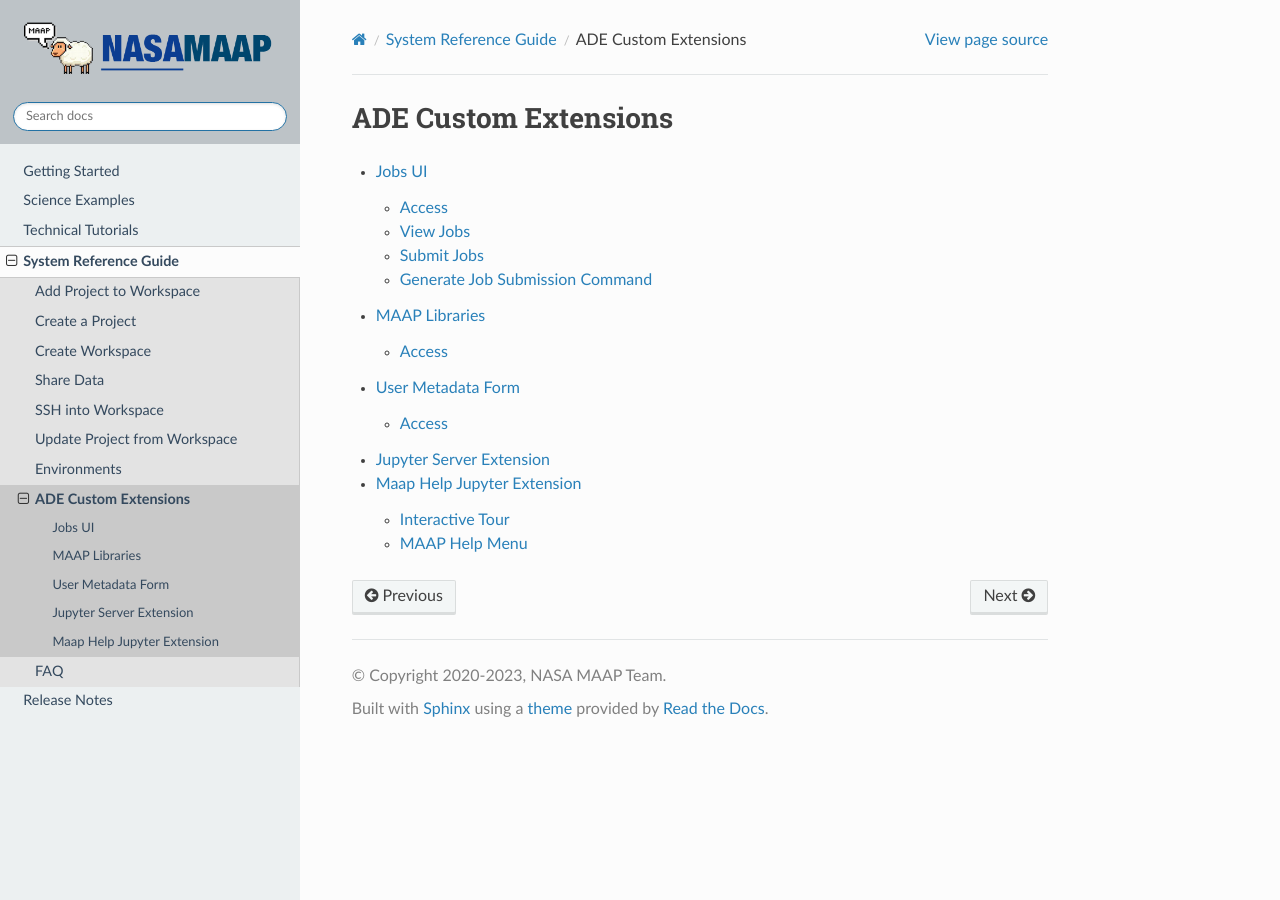
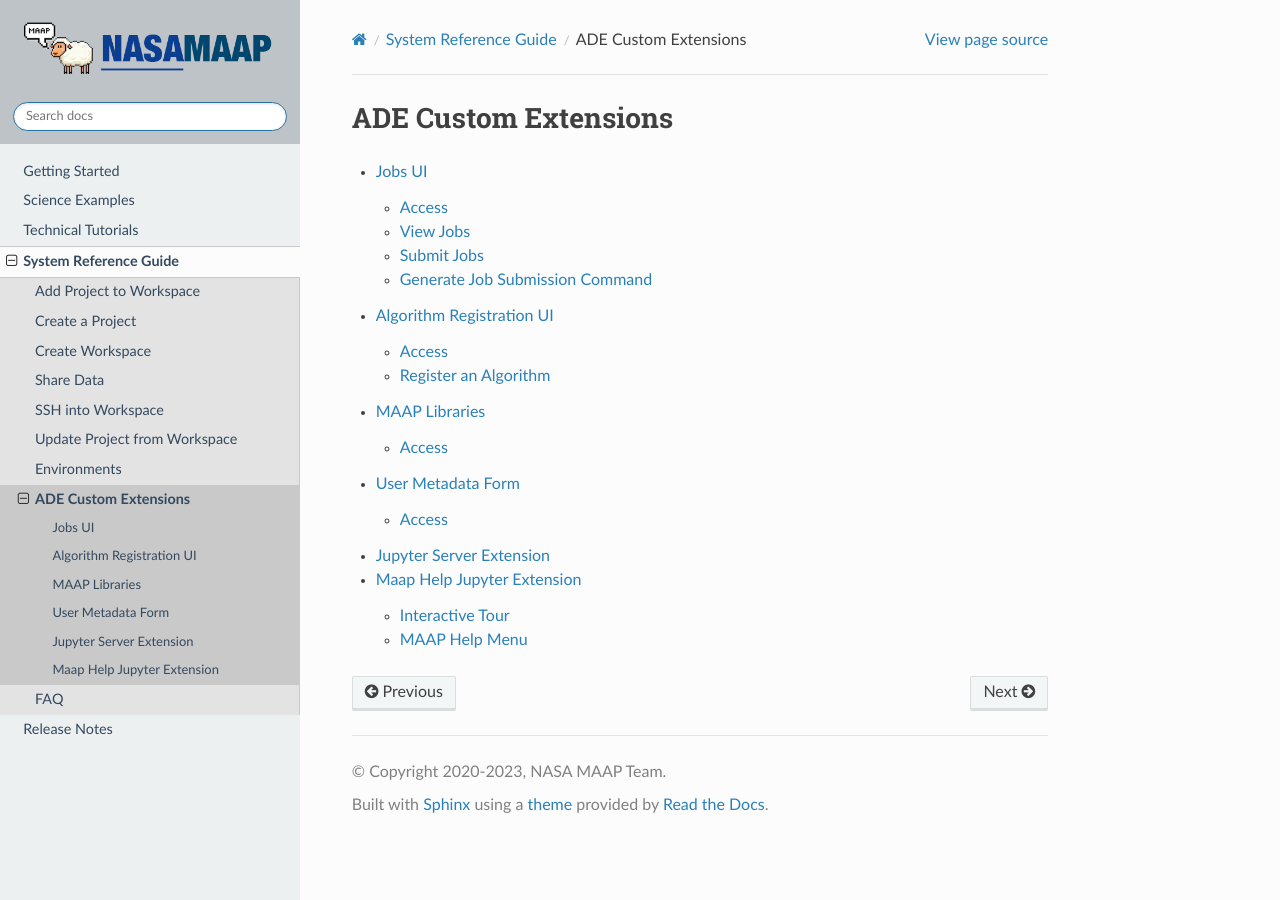
Before and after one commit to MAAP-Project/maap-documentation, a Sphinx documentation site: the page built from docs/source/system_reference_guide/ade_custom_extensions.rst, in a window 1280 px wide. Built offline with Sphinx 7.4.7 and the Read the Docs theme 2.0.0, drawn with Linux system fonts in a browser that asks for light colours; pages that are not in the unit, such as notebooks, are missing from menus.

Commit message:
add algorithm registration reference page

```diff
--- a/docs/source/system_reference_guide/ade_custom_extensions.rst
+++ b/docs/source/system_reference_guide/ade_custom_extensions.rst
@@ -4,6 +4,7 @@ ADE Custom Extensions
 .. toctree::
 
    ade_custom_extensions/jobsui.ipynb
+   ade_custom_extensions/algorithm_registration.ipynb
    ade_custom_extensions/maap_libs.ipynb
    ade_custom_extensions/umf.ipynb
    ade_custom_extensions/jupyter_server.ipynb
```
Also changed, not shown: docs/source/release_notes.rst (+4 -4 lines), docs/source/_static/algo_reg/algo_reg_access.png (added), docs/source/_static/algo_reg/algo_reg_reg_ci.png (added), docs/source/_static/algo_reg/algo_reg_reg_general.png (added), docs/source/_static/algo_reg/algo_reg_reg_inputs.png (added), docs/source/system_reference_guide/ade_custom_extensions/algorithm_registration.ipynb (added).
